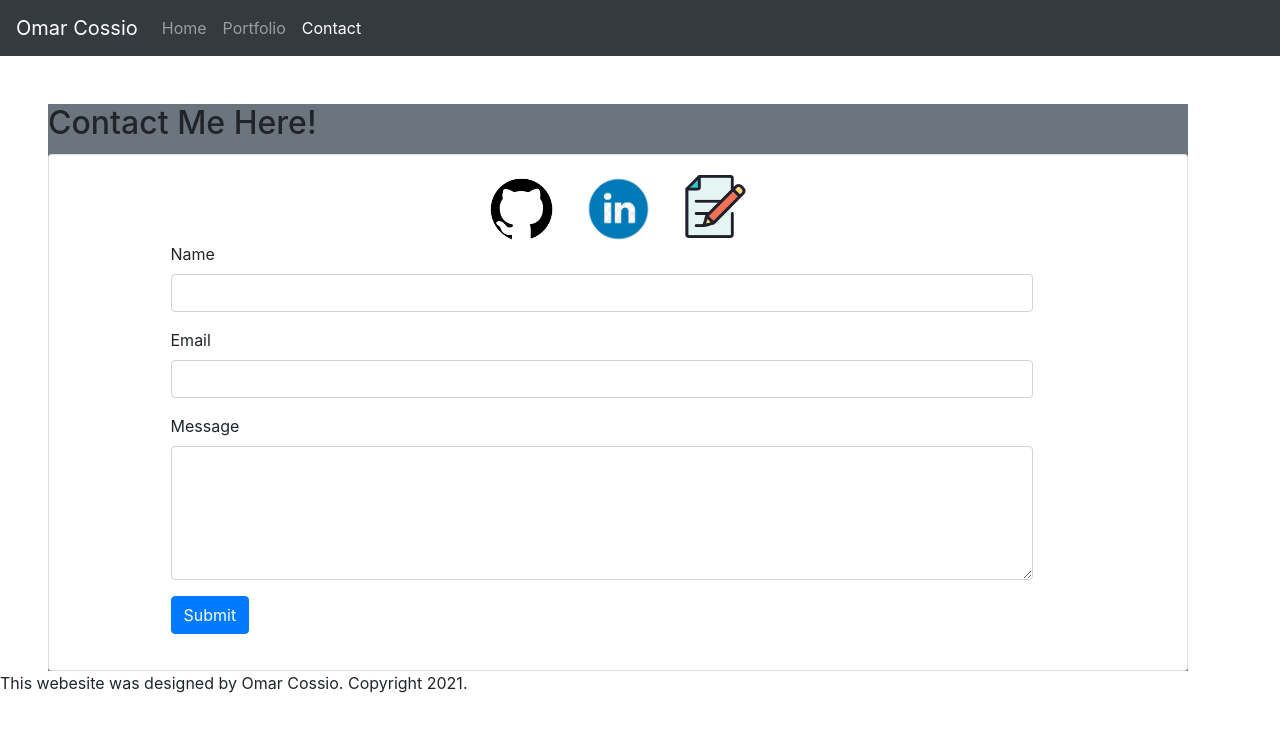
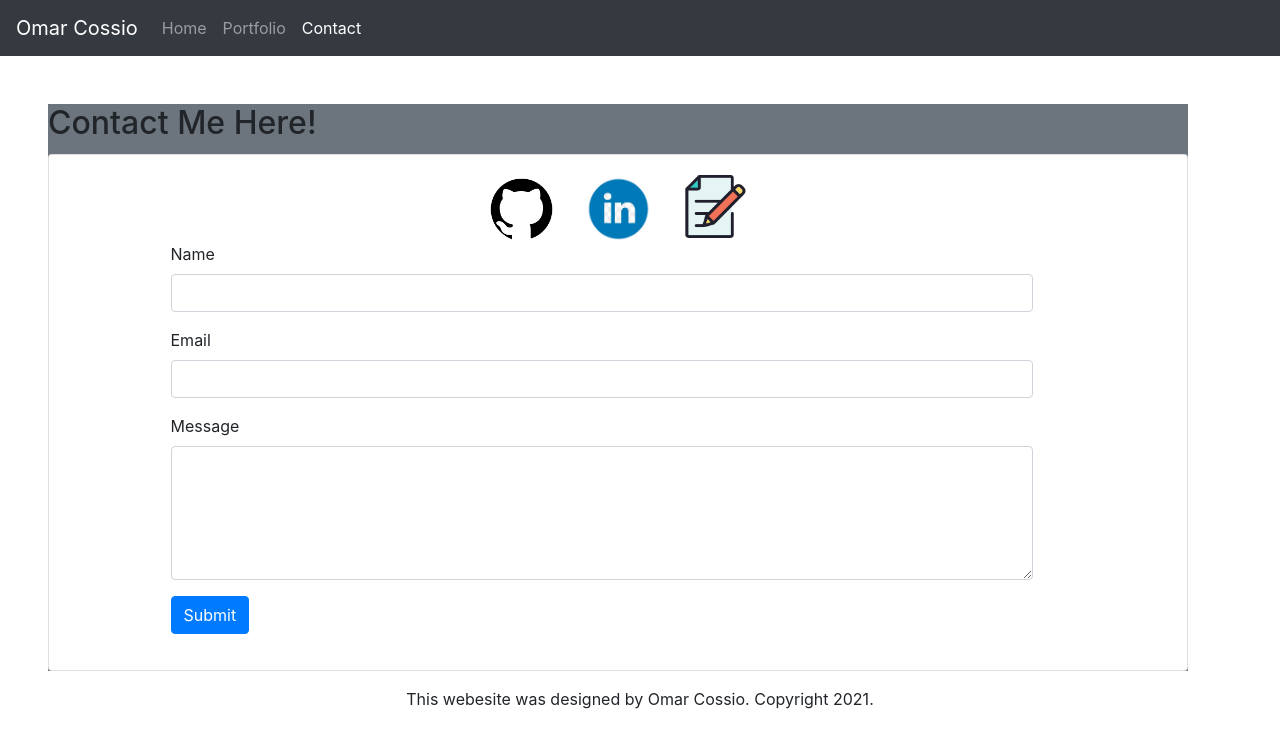
Before and after one commit to omarcossio/react-portfolio, a React (Create React App) app: page /contact in a window 1280 px wide. Shown: the top 748 px of the page. Built offline with nearby package versions, Linux system fonts and the light colour scheme.

Commit message:
fixed footer spacing

```diff
--- a/src/components/Footer.js
+++ b/src/components/Footer.js
@@ -2,7 +2,11 @@ import React from 'react';
 
 function Footer(){
     return(
-        <div className="tm-5">This webesite was designed by Omar Cossio. Copyright 2021.</div>
+
+        <div className="text-center">
+            <p></p>
+            This webesite was designed by Omar Cossio. Copyright 2021.
+        </div>
     );
 }
 
```
Also changed, not shown: 1 other file (tests, documents, lock files or other folders).
